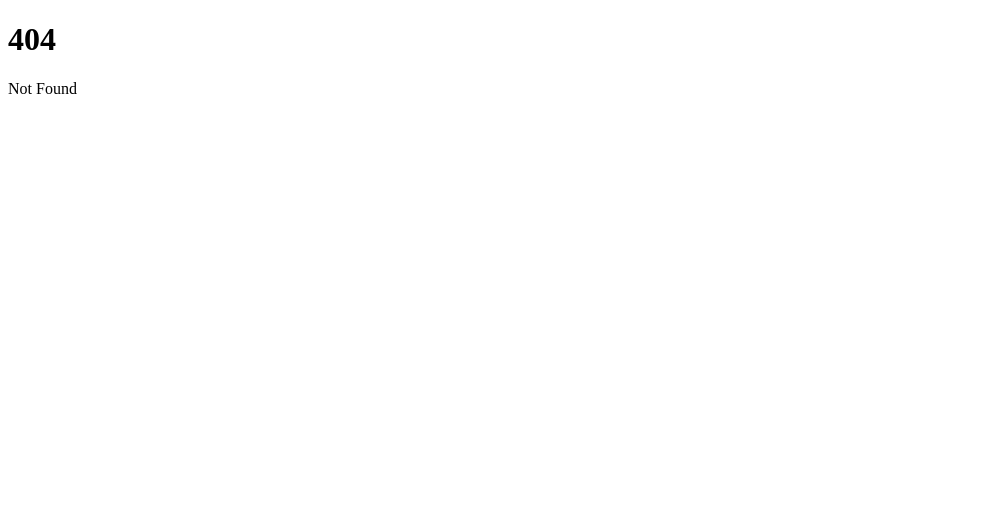
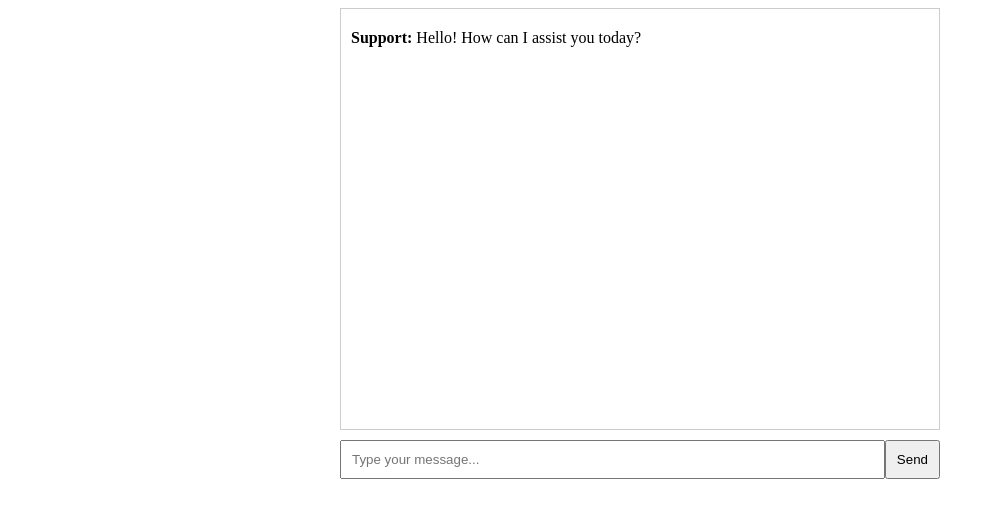
Before and after one commit to hinagiku-dev/Hinagiku, a SvelteKit app: page /chat in a window 1280 px wide. Before the commit this address had no page. Shown: the top 518 px of the page, without its empty margins (0-995 px from the left). Built offline with nearby package versions, Linux system fonts and the light colour scheme.

Commit message:
feat: add sample chat page

```diff
--- /dev/null
+++ b/src/routes/chat/+page.svelte
@@ -0,0 +1,64 @@
+<script>
+	let messages = [{ sender: 'other', text: 'Hello! How can I assist you today?' }];
+	let inputText = '';
+
+	function sendMessage() {
+		if (inputText.trim() !== '') {
+			messages = [...messages, { sender: 'me', text: inputText }];
+			inputText = '';
+		}
+	}
+</script>
+
+<div class="chat-container">
+	<div class="messages">
+		{#each messages as message}
+			<div class="message {message.sender}">
+				<strong>{message.sender === 'me' ? 'You' : 'Support'}:</strong>
+				{message.text}
+			</div>
+		{/each}
+	</div>
+	<div class="input-area">
+		<input
+			type="text"
+			bind:value={inputText}
+			placeholder="Type your message..."
+			on:keyup={(e) => e.key === 'Enter' && sendMessage()}
+		/>
+		<button on:click={sendMessage}>Send</button>
+	</div>
+</div>
+
+<style>
+	.chat-container {
+		max-width: 600px;
+		margin: 0 auto;
+	}
+	.messages {
+		height: 400px;
+		overflow-y: auto;
+		border: 1px solid #ccc;
+		padding: 10px;
+	}
+	.message {
+		margin: 10px 0;
+	}
+	.message.me {
+		text-align: right;
+	}
+	.message.other {
+		text-align: left;
+	}
+	.input-area {
+		display: flex;
+		margin-top: 10px;
+	}
+	.input-area input {
+		flex: 1;
+		padding: 10px;
+	}
+	.input-area button {
+		padding: 10px;
+	}
+</style>
```
